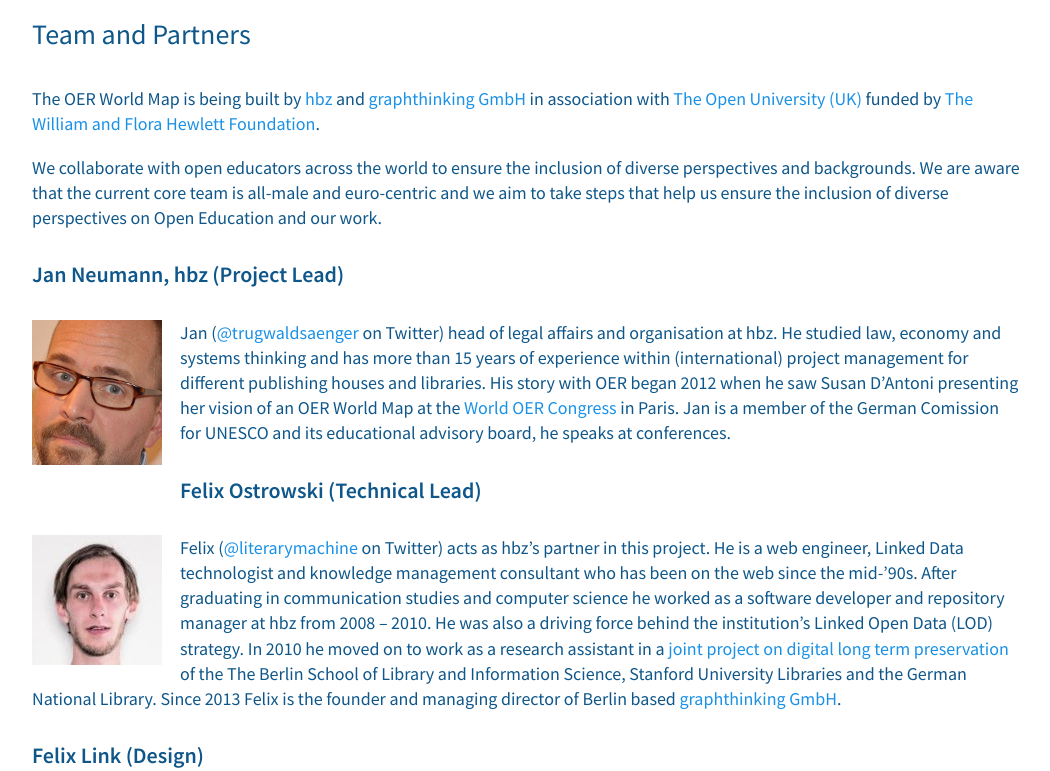
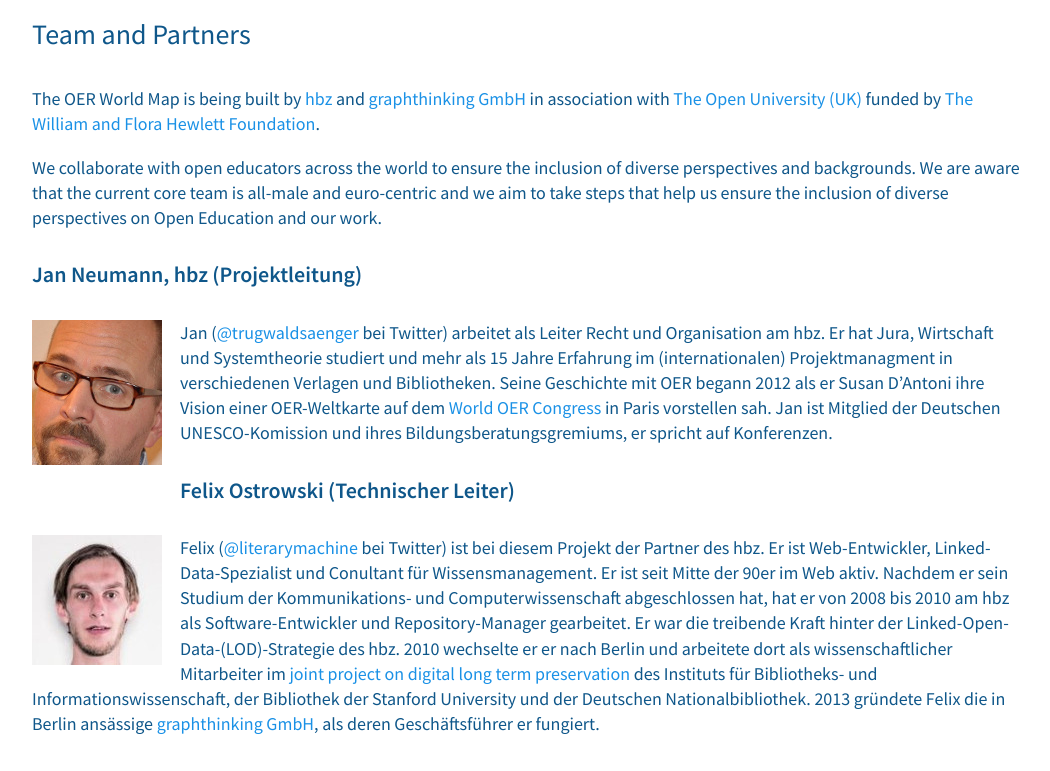
Before and after one commit to hbz/oerworldmap-ui, a Jekyll site: the page built from docs/about.de.md, in a window 1280 px wide and 1400 px high, scrolled down 1129 px. Shown: the top 771 px of the window, without its empty margins (114-1164 px from the left). Built offline with Jekyll 4.4.1, drawn with Linux system fonts in a browser that asks for light colours; nearby versions of some CDN libraries; comment, search, counter and statistics services are not loaded; a style sheet for code colours, icons or effects is not loaded; some of the changed text lies outside the part shown.

Commit message:
New translations about.md (German)

```diff
--- a/docs/about.de.md
+++ b/docs/about.de.md
@@ -40,27 +40,27 @@
 
 We collaborate with open educators across the world to ensure the inclusion of diverse perspectives and backgrounds. We are aware that the current core team is all-male and euro-centric and we aim to take steps that help us ensure the inclusion of diverse perspectives on Open Education and our work.
 
-#### Jan Neumann, hbz (Project Lead)
+#### Jan Neumann, hbz (Projektleitung)
 
-![Jan Neumann](/assets/images/image03.jpg) Jan ([@trugwaldsaenger](https://twitter.com/trugwaldsaenger) on Twitter) head of legal affairs and organisation at hbz. He studied law, economy and systems thinking and has more than 15 years of experience within (international) project management for different publishing houses and libraries. His story with OER began 2012 when he saw Susan D’Antoni presenting her vision of an OER World Map at the [World OER Congress](https://oerworldmap.org/resource/urn:uuid:c27c383c-ecab-44e7-be67-24a741586afe) in Paris. Jan is a member of the German Comission for UNESCO and its educational advisory board, he speaks at conferences.<span style="clear:both"></span>
+![Jan Neumann](/assets/images/image03.jpg) Jan ([@trugwaldsaenger](https://twitter.com/trugwaldsaenger) bei Twitter) arbeitet als Leiter Recht und Organisation am hbz. Er hat Jura, Wirtschaft und Systemtheorie studiert und mehr als 15 Jahre Erfahrung im (internationalen) Projektmanagment in verschiedenen Verlagen und Bibliotheken. Seine Geschichte mit OER begann 2012 als er Susan D’Antoni ihre Vision einer OER-Weltkarte auf dem [World OER Congress](https://oerworldmap.org/resource/urn:uuid:c27c383c-ecab-44e7-be67-24a741586afe) in Paris vorstellen sah. Jan ist Mitglied der Deutschen UNESCO-Komission und ihres Bildungsberatungsgremiums, er spricht auf Konferenzen.<span style="clear:both"></span>
 
-#### Felix Ostrowski (Technical Lead)
+#### Felix Ostrowski (Technischer Leiter)
 
-![Felix Ostrowski](/assets/images/image00.jpg) Felix ([@literarymachine](https://twitter.com/literarymachine) on Twitter) acts as hbz’s partner in this project. He is a web engineer, Linked Data technologist and knowledge management consultant who has been on the web since the mid-’90s. After graduating in communication studies and computer science he worked as a software developer and repository manager at hbz from 2008 – 2010. He was also a driving force behind the institution’s Linked Open Data (LOD) strategy. In 2010 he moved on to work as a research assistant in a [joint project on digital long term preservation](http://www.lukii.hu-berlin.de/) of the The Berlin School of Library and Information Science, Stanford University Libraries and the German National Library. Since 2013 Felix is the founder and managing director of Berlin based [graphthinking GmbH](http://www.graphthinking.com/).<span style="clear:both"></span>
+![Felix Ostrowski](/assets/images/image00.jpg) Felix ([@literarymachine](https://twitter.com/literarymachine) bei Twitter) ist bei diesem Projekt der Partner des hbz. Er ist Web-Entwickler, Linked-Data-Spezialist und Conultant für Wissensmanagement. Er ist seit Mitte der 90er im Web aktiv. Nachdem er sein Studium der Kommunikations- und Computerwissenschaft abgeschlossen hat, hat er von 2008 bis 2010 am hbz als Software-Entwickler und Repository-Manager gearbeitet. Er war die treibende Kraft hinter der Linked-Open-Data-(LOD)-Strategie des hbz. 2010 wechselte er er nach Berlin und arbeitete dort als wissenschaftlicher Mitarbeiter im [joint project on digital long term preservation](http://www.lukii.hu-berlin.de/) des Instituts für Bibliotheks- und Informationswissenschaft, der Bibliothek der Stanford University und der Deutschen Nationalbibliothek. 2013 gründete Felix die in Berlin ansässige [graphthinking GmbH](http://www.graphthinking.com/), als deren Geschäftsführer er fungiert.<span style="clear:both"></span>
 
 #### Felix Link (Design)
 
-![Felix Link](/assets/images/felix-link.png) Felix joined the project in October 2015, being the UI-/frontend-designer of the OER World Map. He studied graphic and communication design from 2006 to 2012. Since 2008 he has been working as a freelance designer for both agencies and own clients, developing and implementing projects in corporate, editorial and web design. He is interested in design as a conceptual and integrated process as well as a characteristic expression of its content.<span style="clear:both"></span>
+![Felix Link](/assets/images/felix-link.png) Felix ist seit 2015 als UI-/Frontend-Designer im OER World Map Team. Er hat von 2006 bis 2012 Grafik- und Kommunikationsdesign an der Fachhochschule Bielefeld studiert und arbeitet seit 2008 als selbstständiger Gestalter für Agenturen und eigene Kunden. Schwerpunkte seiner Arbeit sind die Entwicklung visueller Konzepte und das Gestalten öffentlicher Kommunikation in den Bereichen Editorial Design, UI/UX Design und Corporate Design. Fokus und besonderes Interesse dabei gelten Design als konzeptionellem, ganzheitlichem Prozess und als charakteristischem Ausdruck seines Inhalts.<span style="clear:both"></span>
 
-#### Adrian Pohl (Metadata & General Support)
+#### Adrian Pohl (Metadaten & allgemeiner Support)
 
-![Adrian Pohl](/assets/images/image09.jpg) Adrian ([@acka47](https://twitter.com/acka47) on Twitter) has been working at the hbz since 2008. He is the metadata and RDF vocabulary expert for the development of hbz's linked open data service “lobid” and also responsible for the project management. He has been actively promoting open knowledge, web standards and the use of open source software in the international library community. Adrian initiated the establishment of a German-speaking working group for [OER metadata](https://wiki.dnb.de/display/DINIAGKIM/OER-Metadaten-Gruppe) within the Competence Center for Interoperable Metadata (KIM) of the German Initiative for Network Information (DINI).<span style="clear:both"></span>
+![Adrian Pohl](/assets/images/image09.jpg) Adrian ([@acka47](https://twitter.com/acka47) bei Twitter) arbeitet seit 2008 am hbz. Er ist spezialisiert auf den Bereich Datenmodellierung und RDF-Vokabulare und Projekt-Manager für den Linked-Open-Data-Dienst "lobid" des hbz. Seit Jahren fördert Adrian in der Bibliothekswelt die Entwicklung und Implementierung von offenem Wissen und Webstandards und die Nutzung von Open-Source-Software. Adrian initiierte die Bildung einer deutschsprachigen Arbeitsgruppe für [OER Metadaten]](https://wiki.dnb.de/display/DINIAGKIM/OER-Metadaten-Gruppe) innerhalb des Kompetenzzentrums Interoperable Metadaten (KIM) der Deutschen Initiative für Netzwerkinformation (DINI).<span style="clear:both"></span>
 
-#### Matthias Andrasch (Webdevelopment & General Support)
+#### Matthias Andrasch (Webdevelopment & Allgemeiner Support)
 
-Matthias ([@m_andrasch](https://twitter.com/m_andrasch) on Twitter) studied Media Education and learned Webdevelopment early in his life. He is fascinated by Open movements such as Open Source, Open Science, Open Education and Open Educational Resources. Before working in the hbz he experienced challenges regarding OER first-hand while working in the OERlabs project.<span style="clear:both"></span>
+Matthias ([@m_andschnell](https://twitter.com/m_andrasch) auf Twitter) studierte Medienerziehung und lernte Webentwicklung früh in seinem Leben. Er ist fasziniert von offenen Bewegungen wie Open Source, Open Science, Open Education und Open Educational Resources. Vor seiner Arbeit in der hbz erlebte er Herausforderungen im Bereich OER aus erster Hand im OERlabs-Projekt.<span style="clear:both"></span>
 
-## OER World Map Team Alumini
+## Ehemalige OER-World-Map-Teammitglieder
 
 - Philipp von Böselager (Back-End Developer)
 - Ben Buschfeld (Design)
```
